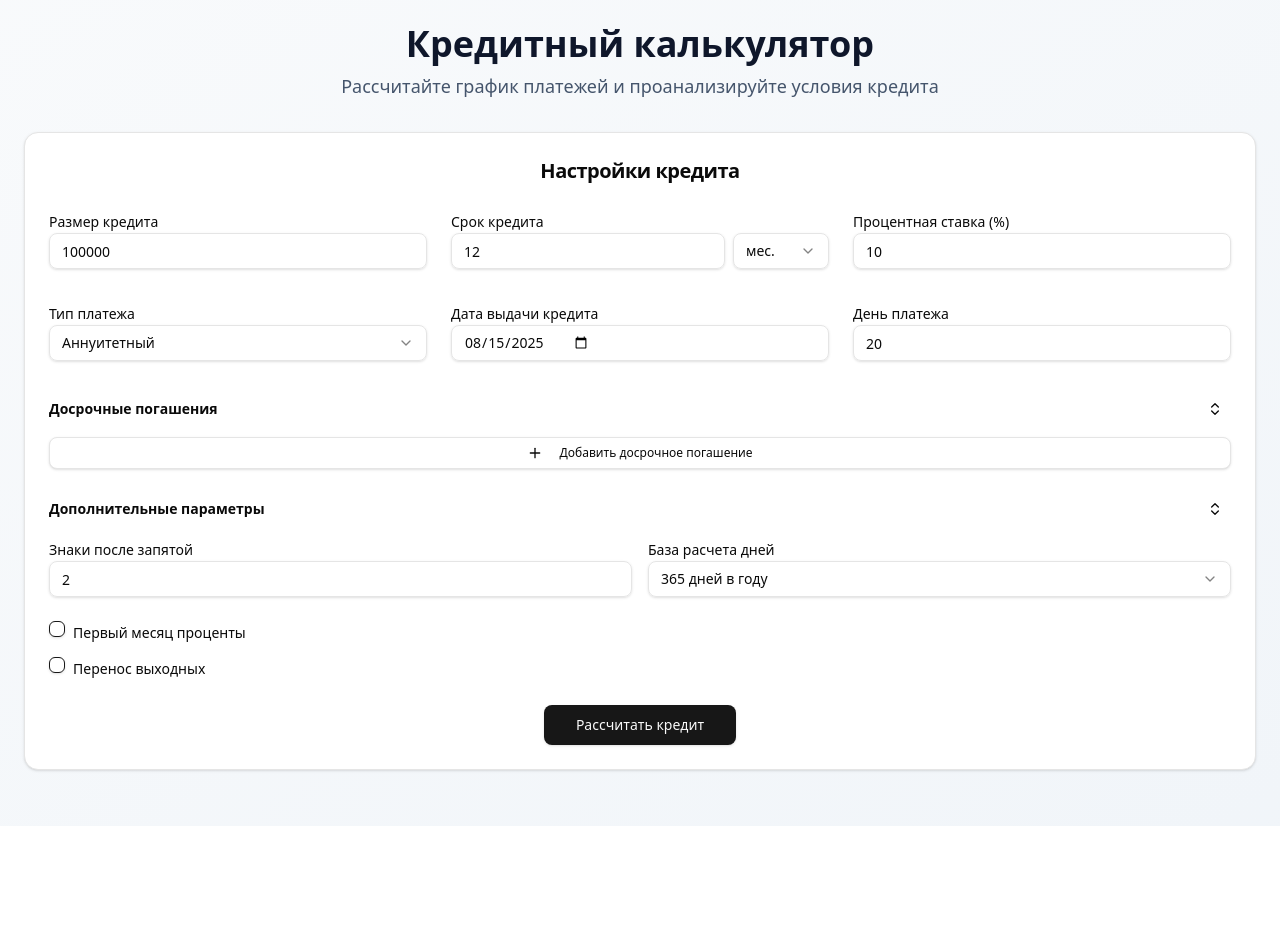
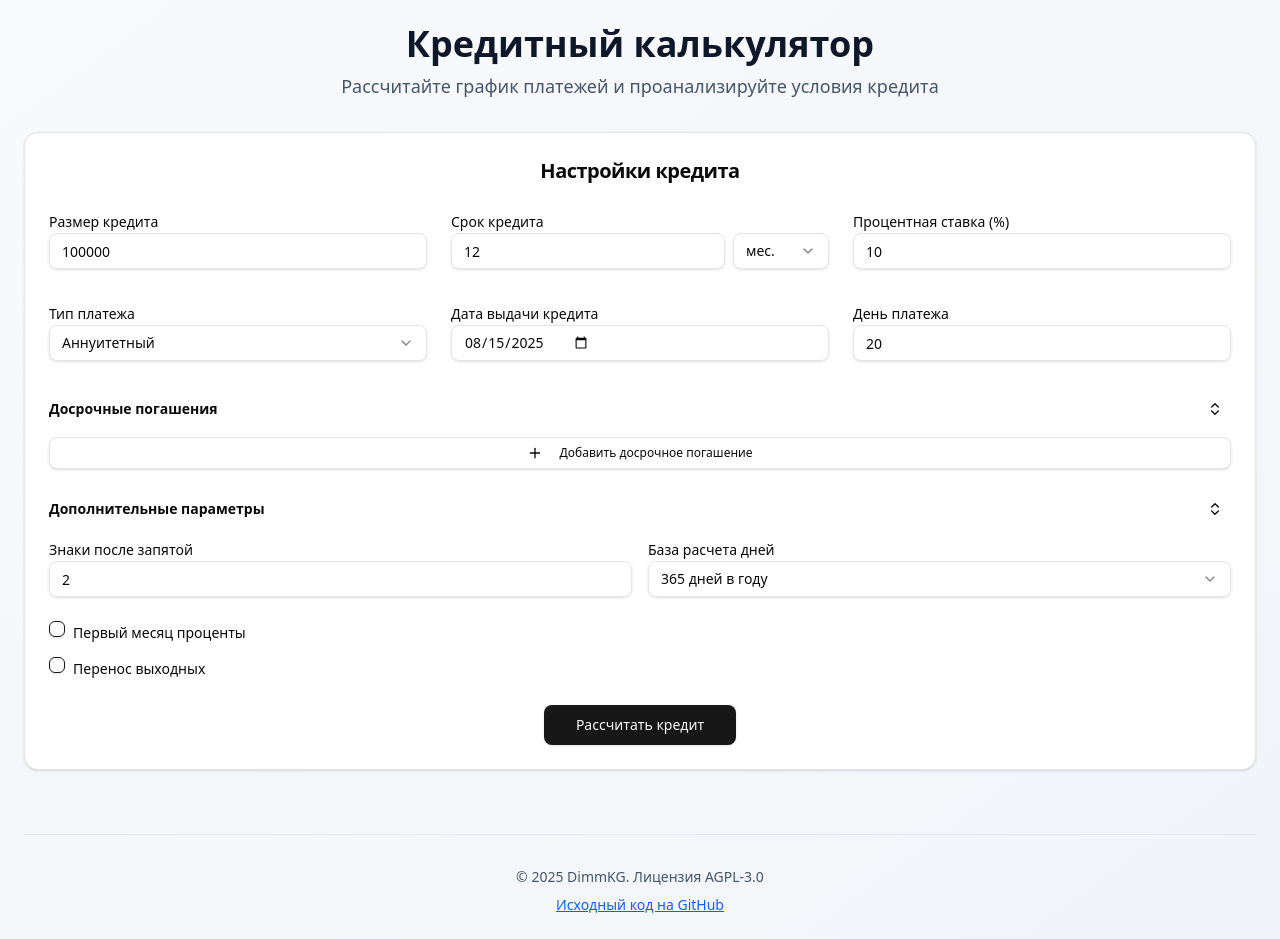
Before and after one commit to rodionsirotkin22-ux/fork_calc, a Next.js app: page / in a window 1280 px wide. Before the commit the page ends 826 px from the top, so only its background shows below. Built offline with nearby package versions, Linux system fonts and the light colour scheme.

Commit message:
feat: add copyright notice to page

```diff
--- a/src/app/page.tsx
+++ b/src/app/page.tsx
@@ -443,6 +443,25 @@ export default function Page() {
             </Card>
           </div>
         )}
+
+        {/* Футер */}
+        <footer className="mt-16 pt-8 border-t border-slate-200 dark:border-slate-700">
+          <div className="text-center text-sm text-slate-600 dark:text-slate-400">
+            <p className="mb-2">
+              © 2025 DimmKG. Лицензия AGPL-3.0
+            </p>
+            <p>
+              <a
+                href="https://github.com/DimmKG/loan-calc"
+                target="_blank"
+                rel="noopener noreferrer"
+                className="text-blue-600 dark:text-blue-400 hover:text-blue-800 dark:hover:text-blue-300 underline transition-colors"
+              >
+                Исходный код на GitHub
+              </a>
+            </p>
+          </div>
+        </footer>
       </div>
     </div>
   );
```
